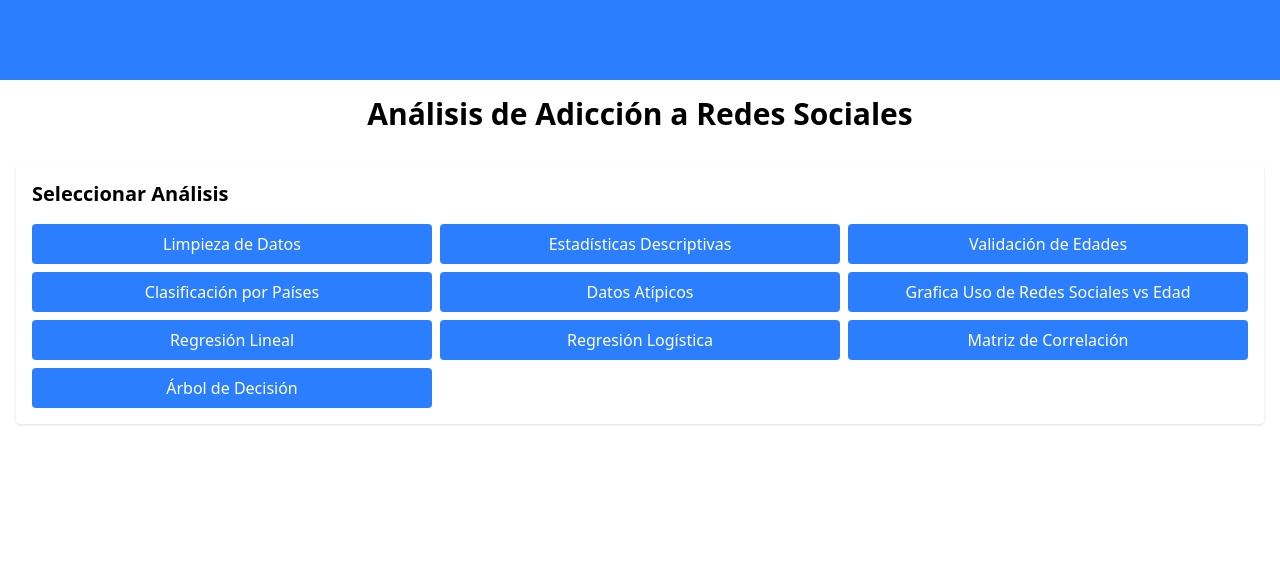
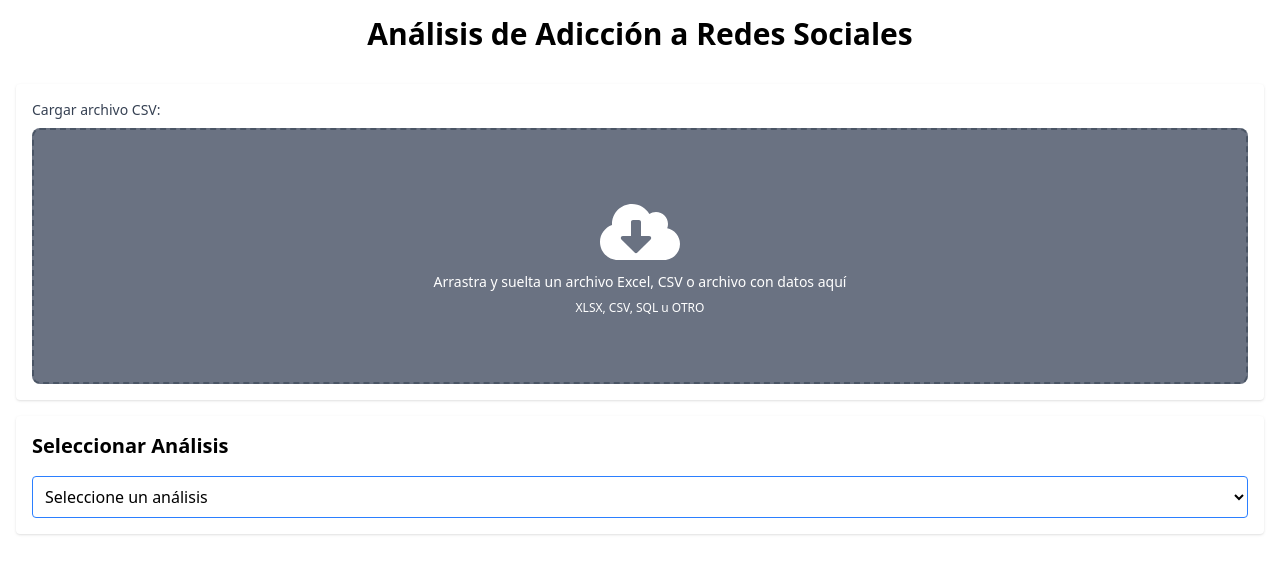
Before and after one commit to desarrollos-del-caribe/studentsFront-ED, a React (Vite) app: page / in a window 1280 px wide. Shown: the top 574 px of the page. Built offline with nearby package versions, Linux system fonts and the light colour scheme; the HTML template or start-up script is replaced by a standard one.

Commit message:
feat(dropzone): Nueva dropzone para subir documentos

```diff
--- a/package.json
+++ b/package.json
@@ -13,7 +13,8 @@
     "@tailwindcss/vite": "^4.1.10",
     "axios": "^1.10.0",
     "react": "^19.1.0",
-    "react-dom": "^19.1.0"
+    "react-dom": "^19.1.0",
+    "react-icons": "^5.5.0"
   },
   "devDependencies": {
     "@eslint/js": "^9.25.0",
--- a/src/components/AnalysisCard.tsx
+++ b/src/components/AnalysisCard.tsx
@@ -1,37 +1,38 @@
-import type { Dispatch, SetStateAction } from "react";
-
 interface AnalysisCardProps {
-  setSelectedAction: Dispatch<SetStateAction<string>>;
+  setSelectedAction: (action: string) => void;
 }
 
 const AnalysisCard: React.FC<AnalysisCardProps> = ({ setSelectedAction }) => {
   const analyses = [
-    { id: 'cleaning', label: 'Limpieza de Datos' },
-    { id: 'statistics', label: 'Estadísticas Descriptivas' },
-    { id: 'age', label: 'Validación de Edades' },
-    { id: 'countries', label: 'Clasificación por Países' },
-    { id: 'outliers', label: 'Datos Atípicos' },
-    { id: 'plots', label: 'Grafica Uso de Redes Sociales vs Edad' },
-    { id: 'linear_regression', label: 'Regresión Lineal' },
-    { id: 'logistic_regression', label: 'Regresión Logística' },
-    { id: 'correlation', label: 'Matriz de Correlación' },
-    { id: 'decision_tree', label: 'Árbol de Decisión' }
+    { id: "cleaning", label: "Limpieza de Datos" },
+    { id: "statistics", label: "Estadísticas Descriptivas" },
+    { id: "age", label: "Validación de Edades" },
+    { id: "countries", label: "Clasificación por Países" },
+    { id: "outliers", label: "Datos Atípicos" },
+    { id: "plots", label: "Grafica Uso de Redes Sociales vs Edad" },
+    { id: "linear_regression", label: "Regresión Lineal" },
+    { id: "logistic_regression", label: "Regresión Logística" },
+    { id: "correlation", label: "Matriz de Correlación" },
+    { id: "decision_tree", label: "Árbol de Decisión" },
   ];
 
   return (
     <div className="p-4 bg-white shadow rounded mb-4">
       <h2 className="text-xl font-semibold mb-4">Seleccionar Análisis</h2>
-      <div className="grid grid-cols-2 md:grid-cols-3 gap-2">
+      <select
+        className="p-2 border border-blue-500 rounded w-full"
+        onChange={(e) => setSelectedAction(e.target.value)}
+        defaultValue=""
+      >
+        <option value="" disabled>
+          Seleccione un análisis
+        </option>
         {analyses.map((analysis) => (
-          <button
-            key={analysis.id}
-            onClick={() => setSelectedAction(analysis.id)}
-            className="p-2 bg-blue-500 text-white rounded hover:bg-blue-600"
-          >
+          <option key={analysis.id} value={analysis.id}>
             {analysis.label}
-          </button>
+          </option>
         ))}
-      </div>
+      </select>
     </div>
   );
 };
--- a/src/pages/Dashboard.tsx
+++ b/src/pages/Dashboard.tsx
@@ -1,38 +1,76 @@
-import { useState } from 'react';
-import AnalysisCard from '../components/AnalysisCard';
-import AgeValidation from '../components/sections/AgeValidation';
-import Countries from '../components/sections/Countries';
-import Cleaning from '../components/sections/Cleaning';
-import Statistics from '../components/sections/Statistics';
-import Outliers from '../components/sections/Outliers';
-import Plots from '../components/sections/Plots';
-import LinearRegression from '../components/sections/LinearRegression';
-import LogisticRegression from '../components/sections/LogisticRegression';
-import Correlation from '../components/sections/Correlation';
-import DecisionTree from '../components/sections/DecisionTree';
+import { useState } from "react";
+import AnalysisCard from "../components/AnalysisCard";
+import AgeValidation from "../components/sections/AgeValidation";
+import Countries from "../components/sections/Countries";
+import Cleaning from "../components/sections/Cleaning";
+import Statistics from "../components/sections/Statistics";
+import Outliers from "../components/sections/Outliers";
+import Plots from "../components/sections/Plots";
+import LinearRegression from "../components/sections/LinearRegression";
+import LogisticRegression from "../components/sections/LogisticRegression";
+import Correlation from "../components/sections/Correlation";
+import DecisionTree from "../components/sections/DecisionTree";
+import { FaCloudDownloadAlt } from "react-icons/fa";
 
 const Dashboard: React.FC = () => {
-  const [selectedAction, setSelectedAction] = useState<string>('');
+  const [selectedAction, setSelectedAction] = useState<string>("");
+  const [selectedFile, setSelectedFile] = useState<File | null>(null);
+  const [selectFileBoolean, setSelectFileBoolean] = useState<boolean>(false);
+
+  const handleFileChange = (e: any) => {
+    const file = e.target.files[0];
+
+    setSelectedFile(file);
+    setSelectFileBoolean(true);
+  };
 
   return (
     <>
-      <div className="bg-blue-500 p-10" />
       <div className="container mx-auto p-4">
         <h1 className="text-3xl font-bold text-center mb-8">
           Análisis de Adicción a Redes Sociales
         </h1>
+        <div className="p-4 bg-white shadow rounded mb-4">
+          <label className="block mb-2 text-sm font-medium text-gray-700">
+            Cargar archivo CSV:
+          </label>
+          <div className="flex items-center justify-center w-full">
+            <label
+              htmlFor="dropzone-file"
+              className="flex flex-col items-center justify-center w-full h-64 border-2 border-gray-600 border-dashed rounded-lg cursor-pointer bg-gray-500 hover:border-gray-500 hover:bg-gray-400 transform transition duration-300 ease-in-out hover:shadow-lg"
+            >
+              <div className="flex flex-col items-center justify-center pt-5 pb-6">
+                <FaCloudDownloadAlt className="h-20 w-20 text-white" />
+                <p className="mb-2 text-sm text-white">
+                  {selectedFile
+                    ? `Archivo seleccionado: ${selectedFile.name}`
+                    : "Arrastra y suelta un archivo Excel, CSV o archivo con datos aquí"}
+                </p>
+                <p className="text-xs text-white">XLSX, CSV, SQL u OTRO</p>
+              </div>
+              <input
+                id="dropzone-file"
+                type="file"
+                className="hidden"
+                onChange={handleFileChange}
+                disabled={selectFileBoolean}
+                accept=".csv"
+              />
+            </label>
+          </div>
+        </div>
         <AnalysisCard setSelectedAction={setSelectedAction} />
-        <div className="grid grid-cols-1 md:grid-cols-2 gap-4">
-          {selectedAction === 'cleaning' && <Cleaning />}
-          {selectedAction === 'statistics' && <Statistics />}
-          {selectedAction === 'age' && <AgeValidation />}
-          {selectedAction === 'countries' && <Countries />}
-          {selectedAction === 'outliers' && <Outliers />}
-          {selectedAction === 'plots' && <Plots />}
-          {selectedAction === 'linear_regression' && <LinearRegression />}
-          {selectedAction === 'logistic_regression' && <LogisticRegression />}
-          {selectedAction === 'correlation' && <Correlation />}
-          {selectedAction === 'decision_tree' && <DecisionTree />}
+        <div className="grid">
+          {selectedAction === "cleaning" && <Cleaning />}
+          {selectedAction === "statistics" && <Statistics />}
+          {selectedAction === "age" && <AgeValidation />}
+          {selectedAction === "countries" && <Countries />}
+          {selectedAction === "outliers" && <Outliers />}
+          {selectedAction === "plots" && <Plots />}
+          {selectedAction === "linear_regression" && <LinearRegression />}
+          {selectedAction === "logistic_regression" && <LogisticRegression />}
+          {selectedAction === "correlation" && <Correlation />}
+          {selectedAction === "decision_tree" && <DecisionTree />}
         </div>
       </div>
     </>
```
Also changed, not shown: src/components/sections/Countries.tsx (+31 -19 lines), 1 other file (tests, documents, lock files or other folders).
